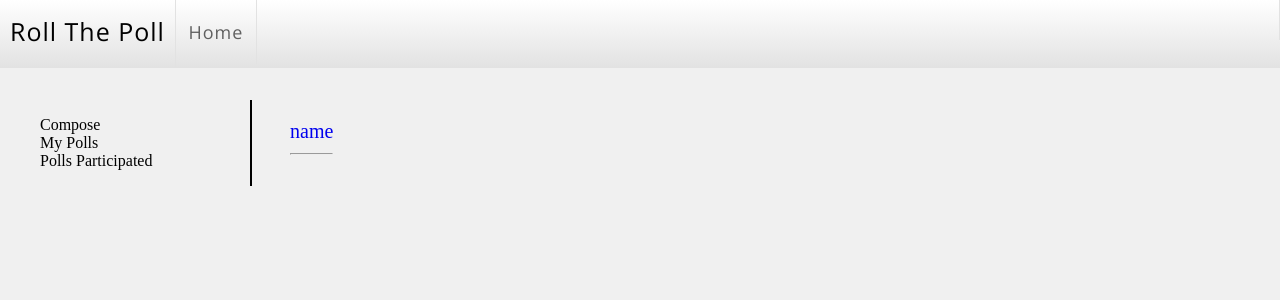
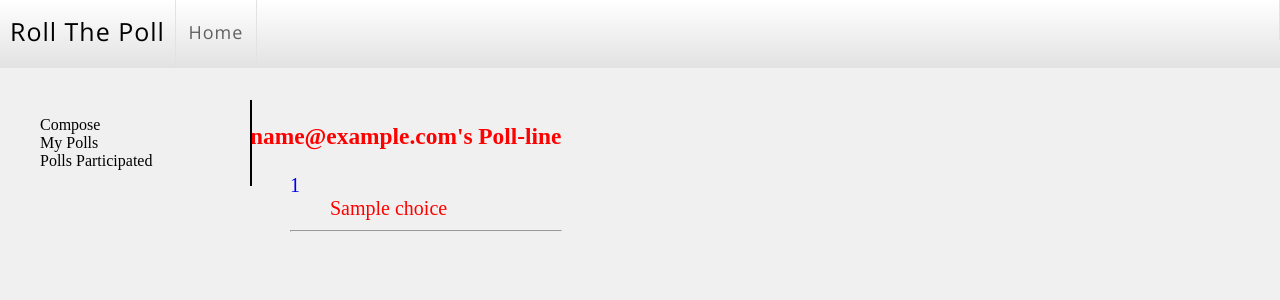
Before and after one commit to utkbansal/roll-the-poll, a Flask app: template app/templates/content.html in a window 1280 px wide. Shown: the top 300 px of the page. Run offline with Flask 2, Linux system fonts and the light colour scheme; tables that the repository leaves empty hold one stand-in row (values such as "Sample post"); the template is opened without the code that fills it: values that come from a table or form of the project are taken from there, most other values are stand-ins (such as "Sample title", 1, 10 or a date in 2020); parts of the project's set-up code (start-up, migrations or seed data) failed here and were passed over.

Commit message:
Sorted the polls
*for the index and displayed on poll line

```diff
--- a/app/templates/content.html
+++ b/app/templates/content.html
@@ -1,11 +1,12 @@
 {% extends "base.html" %}
 {% block content %}
+<h3>{{user}}'s Poll-line</h3>
 <ul>
-{% for u in url.keys() %}
+{% for u in url %}
 <div>
-    <li><a href="/poll/{{ url[u] }}">{{ u }}</a></li>
+    <li><a href="/poll/{{ u[1] }}">{{ u[0] }}</a></li>
     <ol>
-        {% for choice in u.choices.all() %}
+        {% for choice in u[0].choices.all() %}
         <li>{{ choice }}</li>
 
         {% endfor %}
--- a/app/views.py
+++ b/app/views.py
@@ -32,8 +32,8 @@ def before_request():
 def index():
     if g.user is not None:
         user = models.User.query.filter_by(email=g.user).first().name
-        #polls = models.Poll.query.all()
-        urls = {x: str(x.body).replace(' ', '-').replace('?', '~') for x in models.Poll.query.all()}
+        polls = sorted([x for x in models.Poll.query.all()], key = lambda y: y.timestamp, reverse = True)
+        urls = [(x, str(x.body).replace(' ', '-').replace('?', '~')) for x in polls]
 
         return render_template('content.html', user=user, url=urls)
 
```
